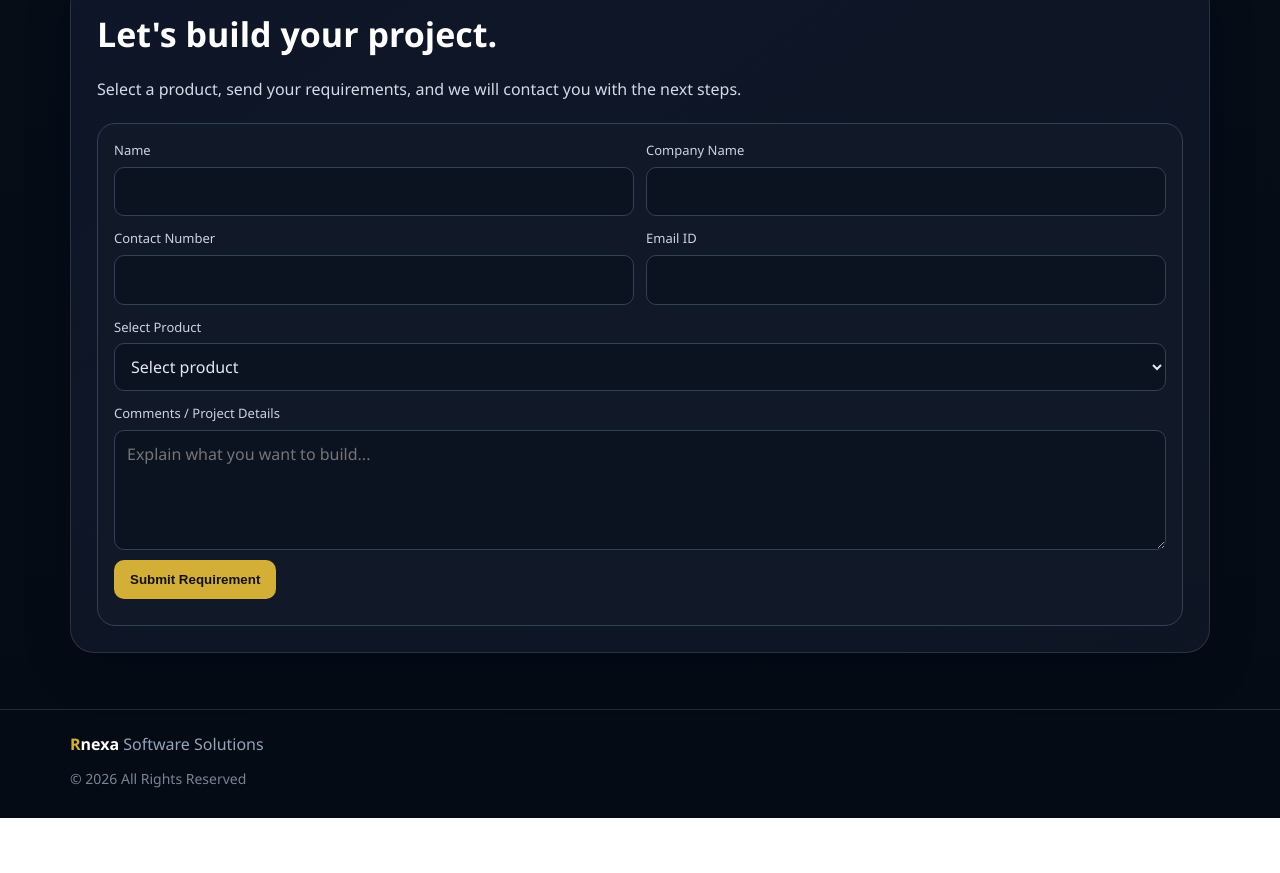
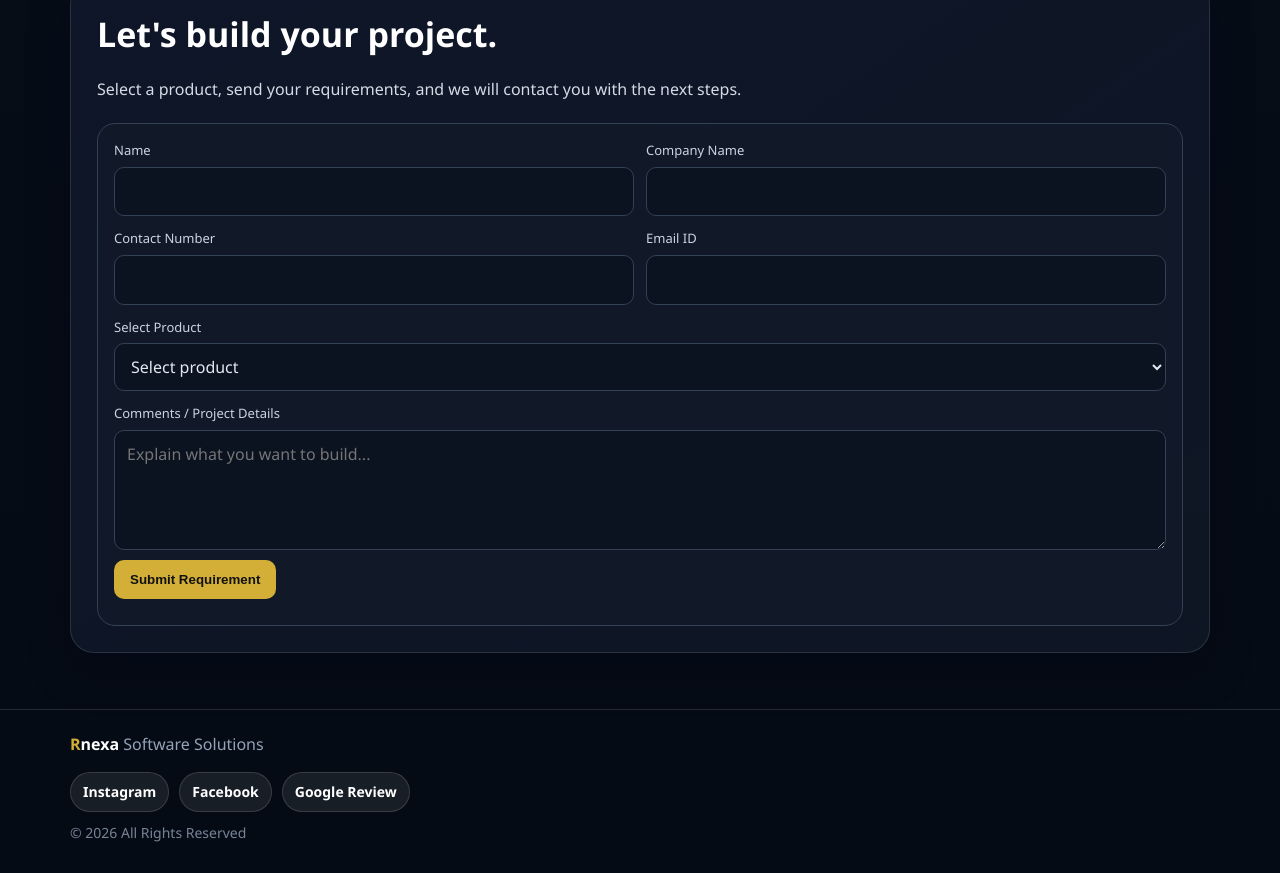
Before and after one commit to rnexasales-ctrl/singular-gnome-6cf8f3, a website: page index.html in a window 1280 px wide. Shown: the part 5260-6133 px from the top of the page. Before the commit the page ends 6078 px from the top, so only its background shows below. Drawn offline with Linux system fonts and the light colour scheme.

Commit message:
Add files via upload

```diff
--- a/index.html
+++ b/index.html
@@ -371,6 +371,13 @@
     .submit-btn:hover{opacity:.94}
     .help{margin:10px 0 0;color:#93c5fd;font-size:13px}
     footer{padding:22px 0 28px;border-top:1px solid var(--line);color:#94a3b8}
+    .footer-links{display:flex;flex-wrap:wrap;gap:10px;margin-top:14px}
+    .footer-links a{
+      display:inline-flex;align-items:center;justify-content:center;text-decoration:none;
+      color:#fff;background:rgba(255,255,255,.08);border:1px solid rgba(255,255,255,.14);
+      border-radius:999px;padding:8px 12px;font-weight:700;font-size:14px
+    }
+    .footer-links a:hover{border-color:#d4af37;color:#f8e08a}
     .success-pop{
       position:fixed;inset:0;background:rgba(15,23,42,.78);display:none;align-items:center;justify-content:center;
       padding:16px;z-index:60
@@ -526,6 +533,8 @@
       .field input,.field select,.field textarea{padding:8px 9px;font-size:12px;border-radius:8px}
       .field textarea{min-height:90px}
       .submit-btn{width:100%}
+      .footer-links{gap:8px}
+      .footer-links a{width:100%;font-size:12px;padding:8px 10px}
       .wa-float{right:10px;bottom:10px;padding:8px 10px;font-size:12px}
     }
   </style>
@@ -792,6 +801,11 @@
   <footer>
     <div class="wrap">
       <strong><span class="r" style="color:#d4af37">R</span><span style="color:#fff">nexa</span></strong> Software Solutions
+      <div class="footer-links" aria-label="Rnexa social links">
+        <a href="https://www.instagram.com/rnexa.in?igsh=Ym8xemNtNzlvcjZj" target="_blank" rel="noopener">Instagram</a>
+        <a href="https://www.facebook.com/share/1DPJG2ZZZX/" target="_blank" rel="noopener">Facebook</a>
+        <a href="https://g.page/r/Ca_soqKmbSdkEBM/review" target="_blank" rel="noopener">Google Review</a>
+      </div>
       <p style="margin:10px 0 0 0;font-size:14px;opacity:.8;">&copy; 2026 All Rights Reserved</p>
     </div>
   </footer>
```
